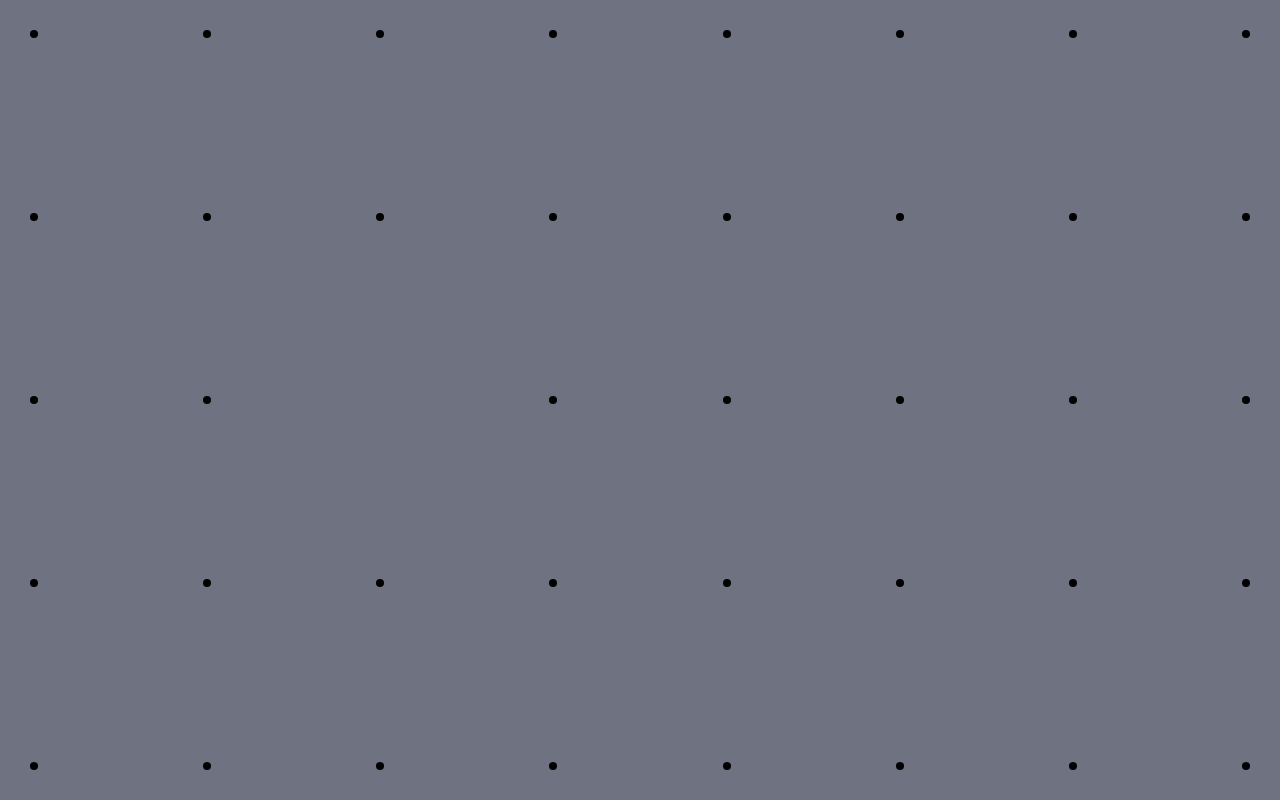
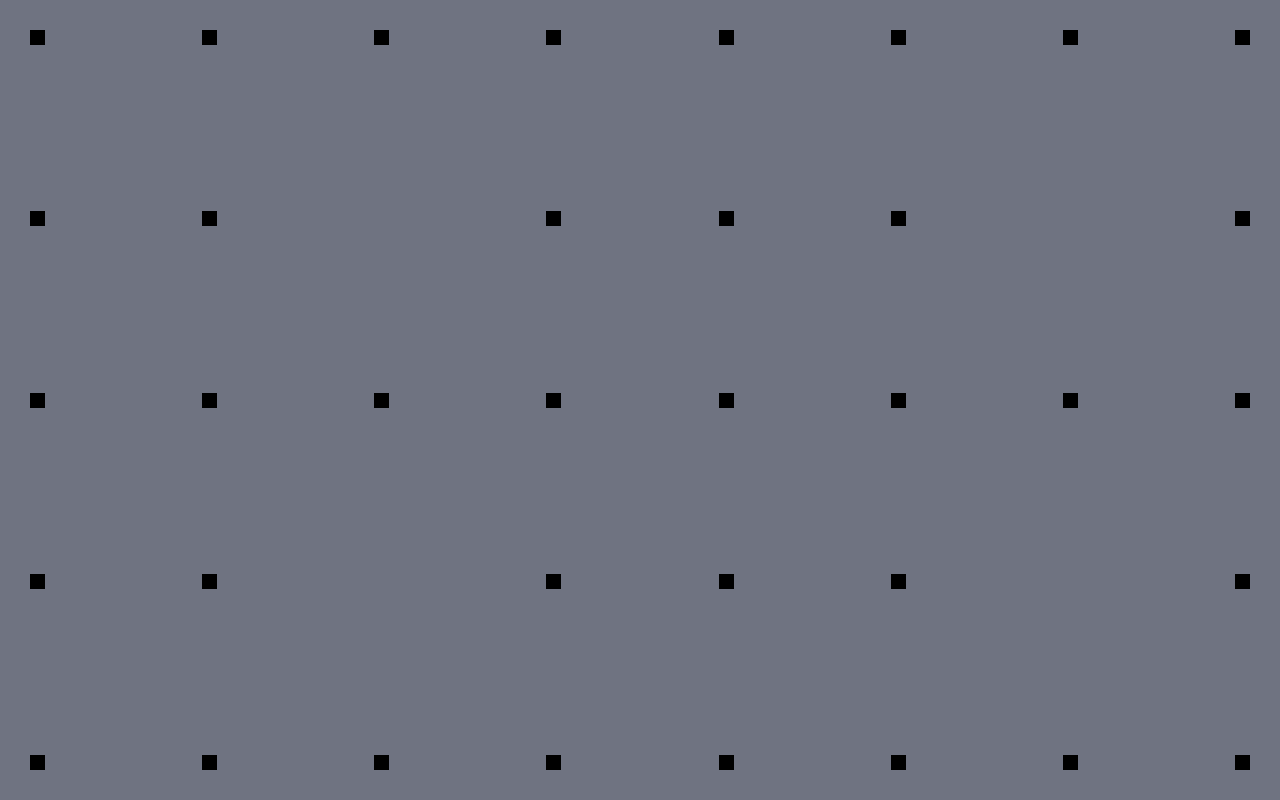
Before and after one commit to skylon07/CS-260-partner, a React (Create React App) app in the folder dots-and-boxes-react/: page / in a window 1280 px wide. Built offline with nearby package versions, Linux system fonts and the light colour scheme.

Commit message:
Finish board layout with lines and boxes

```diff
--- a/dots-and-boxes-react/src/App.jsx
+++ b/dots-and-boxes-react/src/App.jsx
@@ -30,7 +30,7 @@ function ResettableApp() {
 function useFillArray() {
     const fillArrayRef = useRef(null)
     if (fillArrayRef.current === null) {
-        fillArrayRef.current = new FillArray(5, 8, (row, col) => row !== 2 || col !== 2)
+        fillArrayRef.current = new FillArray(5, 8, (row, col) => (row !== 1 && row !== 3) || (col !== 2 && col !== 6))
     }
     const fillArray = fillArrayRef.current
     return fillArray
--- a/dots-and-boxes-react/src/Board.css
+++ b/dots-and-boxes-react/src/Board.css
@@ -1,4 +1,5 @@
 .Board {
+    --Board-line-size: 15px;
     display: flex;
     flex-flow: column nowrap;
     justify-content: space-between;
@@ -15,3 +16,7 @@
     justify-content: space-between;
     width: 100%;
 }
+.Board-BoardRow.vertical {
+    height: 100%;
+    align-items: center;
+}
--- a/dots-and-boxes-react/src/Board.jsx
+++ b/dots-and-boxes-react/src/Board.jsx
@@ -1,4 +1,8 @@
-import Dot from "./Dot";
+import { Orientation } from "./gamestate"
+
+import Dot from "./Dot"
+import SelectableLine from "./SelectableLine"
+import FillableBox from "./FillableBox"
 
 import './Board.css'
 
@@ -7,20 +11,89 @@ import './Board.css'
  *      boardShape: FillArray
  * }} props
  *
- * @typedef {import('./FillArray')} FillArray
+ * @typedef {import('./FillArray').default} FillArray
  */
 export default function Board({boardShape}) {
-    const dotElems = boardShape.mapRows((row, rowIdx) => {
-        const dotElems = row.map((fill, colIdx) => <Dot key={`${rowIdx},${colIdx}`} filled={fill} />)
+    const dotAndHorizontalLineElems = boardShape.mapRows((row, rowIdx) => {
+        const dotElems = row.map((fill, colIdx) => {
+            return <Dot
+                key={`Dot${rowIdx},${colIdx}`}
+                filled={fill}
+            />
+        })
+        const lineElems = row.map((fill, colIdx) => {
+            const leftDotIdx = colIdx - 1
+            const leftDotFilled = leftDotIdx >= 0 && boardShape.isFilledAt(rowIdx, leftDotIdx)
+            const rightDotIdx = colIdx
+            const rightDotFilled = boardShape.isFilledAt(rowIdx, rightDotIdx)
+            const isSelectable = leftDotFilled && rightDotFilled
+
+            return <SelectableLine
+                key={`SelectableLine${rowIdx},${colIdx}`}
+                orientation={Orientation.HORIZONTAL}
+                isSelectable={isSelectable}
+            />
+        })
+        lineElems.splice(0, 1)
         return <div
-            className="Board-BoardRow"
+            className="Board-BoardRow horizontal"
             key={`${rowIdx}-horizontal`}
         >
-            {dotElems}
+            {interlace(dotElems, lineElems)}
         </div>
     })
 
+    const verticalLineAndSquareElems = boardShape.mapRows((row, rowIdx) => {
+        const lineElems = row.map((fill, colIdx) => {
+            const topDotIdx = rowIdx - 1
+            const topDotFilled = topDotIdx >= 0 && boardShape.isFilledAt(topDotIdx, colIdx)
+            const bottomDotIdx = rowIdx
+            const bottomDotFilled = boardShape.isFilledAt(bottomDotIdx, colIdx)
+            const isSelectable = topDotFilled && bottomDotFilled
+
+            return <SelectableLine
+                key={`SelectableLine${rowIdx},${colIdx}`}
+                orientation={Orientation.VERTICAL}
+                isSelectable={isSelectable}
+            />
+        })
+        const squareElems = row.map((fill, colIdx) => {
+            return <FillableBox
+                key={`FillableBox${rowIdx},${colIdx}`}
+            />
+        })
+        squareElems.splice(0, 1)
+        return <div
+            className="Board-BoardRow vertical"
+            key={`${rowIdx}-vertical`}
+        >
+            {interlace(lineElems, squareElems)}
+        </div>
+    })
+    verticalLineAndSquareElems.splice(0, 1)
+
     return <div className="Board">
-        {dotElems}
+        {interlace(dotAndHorizontalLineElems, verticalLineAndSquareElems)}
     </div>
 }
+
+/**
+ * This function returns a new array picking elements
+ * from `array1` and `array2`, one at a time, alternating between
+ * them after each element is picked
+ *
+ * @param {*} array1 is the array to be picked from first
+ * @param {*} array2 is the next array to pick from
+ */
+function interlace(array1, array2) {
+    const interlacedArray = []
+    for (let idx = 0; idx < array1.length && idx < array2.length; idx += 1) {
+        interlacedArray.push(array1[idx])
+        interlacedArray.push(array2[idx])
+    }
+    if (array1.length > array2.length) {
+        const lastIdx = interlacedArray.length / 2
+        interlacedArray.push(array1[lastIdx])
+    }
+    return interlacedArray
+}
--- a/dots-and-boxes-react/src/Dot.css
+++ b/dots-and-boxes-react/src/Dot.css
@@ -1,7 +1,6 @@
 .Dot {
-    width: 8px;
-    height: 8px;
-    border-radius: 4px;
+    width: var(--Board-line-size);
+    height: var(--Board-line-size);
 }
 
 .Dot.filled {
--- /dev/null
+++ b/dots-and-boxes-react/src/FillableBox.css
@@ -0,0 +1,11 @@
+.FillableBox {
+    flex-grow: 1;
+    align-self: stretch;
+}
+
+.FillableBox.blue-filled {
+    background-color: var(--color-blue-player);
+}
+.FillableBox.red-filled {
+    background-color: var(--color-red-player);
+}
--- /dev/null
+++ b/dots-and-boxes-react/src/FillableBox.jsx
@@ -0,0 +1,16 @@
+import { Player } from './gamestate'
+
+import './FillableBox.css'
+
+/**
+ * @param {{
+ *      filledByPlayer: string
+ * }} props
+ */
+export default function FillableBox({filledByPlayer}) {
+    const playerClass = filledByPlayer === Player.PLAYER_BLUE ? "blue-filled"
+        : filledByPlayer === Player.PLAYER_RED ? "red-filled"
+        : "unfilled"
+
+    return <div className={`FillableBox ${playerClass}`}></div>
+}
--- /dev/null
+++ b/dots-and-boxes-react/src/SelectableLine.css
@@ -0,0 +1,19 @@
+.SelectableLine.vertical {
+    width: var(--Board-line-size);
+    height: 100%;
+}
+.SelectableLine.horizontal {
+    flex-grow: 1;
+    height: var(--Board-line-size);
+}
+
+.SelectableLine.selectable:hover {
+    background-color: var(--color-deep-black);
+}
+
+.SelectableLine.blue-selected {
+    background-color: var(--color-blue-player);
+}
+.SelectableLine.red-selected {
+    background-color: var(--color-red-player);
+}
--- /dev/null
+++ b/dots-and-boxes-react/src/SelectableLine.jsx
@@ -0,0 +1,25 @@
+import { Orientation, Player } from './gamestate'
+
+import './SelectableLine.css'
+
+/**
+ * @param {{
+ *      selectedByPlayer: string,
+ *      isSelectable: boolean,
+ *      orientation: string
+ * }} props
+ */
+export default function SelectableLine({selectedByPlayer, isSelectable, orientation}) {
+    const playerClass = selectedByPlayer === Player.PLAYER_BLUE ? "blue-selected"
+        : selectedByPlayer === Player.PLAYER_RED ? "red-selected"
+        : "unselected"
+
+    const orientationClass = orientation === Orientation.HORIZONTAL ?
+        "horizontal" : "vertical"
+
+    const selectableClass = isSelectable ? "selectable" : ""
+
+    return <div
+        className={`SelectableLine ${playerClass} ${orientationClass} ${selectableClass}`}
+    />
+}
--- /dev/null
+++ b/dots-and-boxes-react/src/gamestate.js
@@ -0,0 +1,15 @@
+/**
+ * A basic enum class that provides player turn states
+ */
+export class Player {
+    static PLAYER_BLUE = "PLAYER_BLUE"
+    static PLAYER_RED = "PLAYER_RED"
+}
+
+/**
+ * A basic enum class that provides basic orientations
+ */
+export class Orientation {
+    static HORIZONTAL = "HORIZONTAL"
+    static VERTICAL = "VERTICAL"
+}
```
